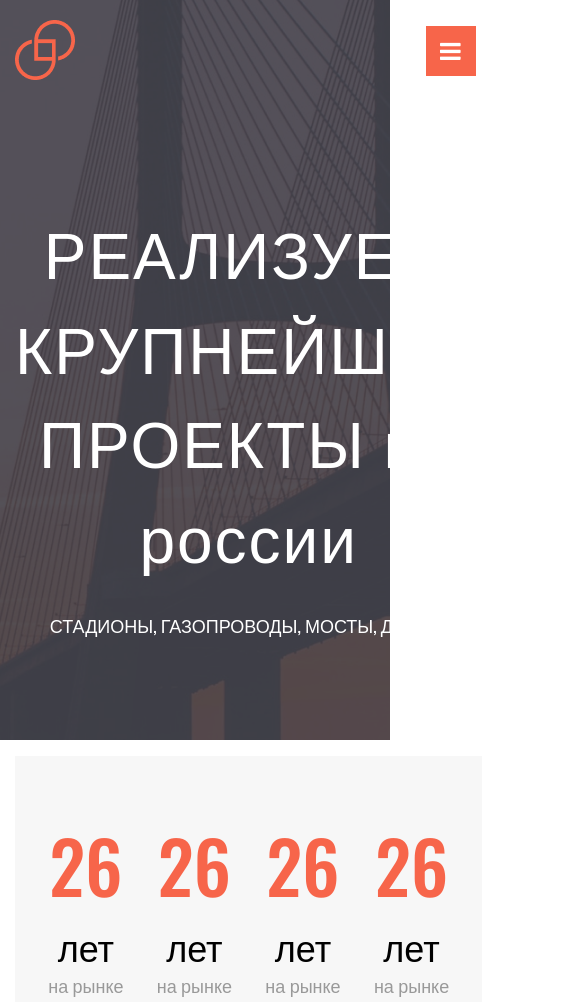
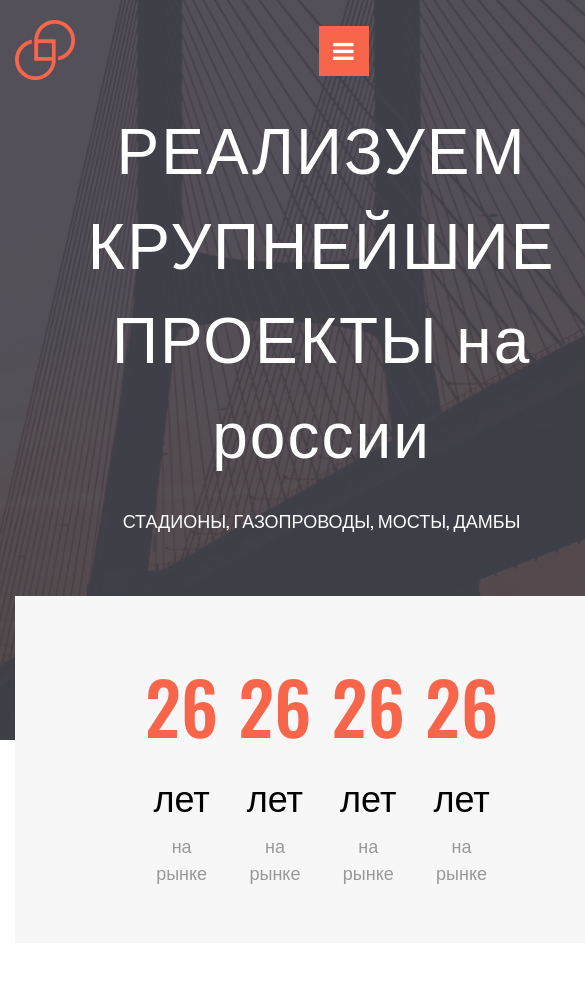
Before and after one commit to JuliaLuccio/Smart-projects, a plain HTML site: page index.html in a window 390 px wide. Shown: the top 1002 px of the page, 585 px wide, since content can reach past the window. Drawn offline with nearby package versions, Linux system fonts and the light colour scheme.

Commit message:
created header and changed achievement block

```diff
--- a/assets/src/styles/style.scss
+++ b/assets/src/styles/style.scss
@@ -1,6 +1,6 @@
-@import './components/reset';
-@import './components/variables';
-@import './components/mixin';
+@import "./components/reset";
+@import "./components/variables";
+@import "./components/mixin";
 
 *::selection {
   color: $yellow-color;
@@ -8,10 +8,12 @@
 }
 
 body {
-  font-family: 'Oswald', sans-serif;
+  font-family: "Oswald", sans-serif;
   font-weight: 500;
   font-size: 18px;
   line-height: 1.48;
+  background: url("./src/images/first-screen.png") no-repeat top center;
+  padding-top: 20px;
 }
 
 .container {
@@ -20,27 +22,12 @@ body {
   padding: 0 15px;
 }
 
-.first-screen {
-  background: url('./src/images/first-screen.png') no-repeat top center;
-  padding-top: 20px;
-
+.header {
   &__line {
-      display: grid;
-      grid-template-rows: 1fr minmax(230px,70%) 1fr;
-      align-items: center;
+    @include flexJustify($space);
   }
 
-	&__nav {
-      @include flexJustify ($space);
-	}
-
-	// &__nav-logo-link {
-	// }
-
-	// &__logo-img {
-	// }
-
-	&__nav-btn-menu {
+  &__btn-menu {
     background-color: transparent;
     border: none;
 
@@ -49,11 +36,21 @@ body {
     }
   }
 
-	&__nav-btn-img {
+  &__btn-img {
     display: inline-block;
-      background: url('./src/images/icons/menu-burger.png') no-repeat;
+    background: url("./src/images/icons/menu-burger.png") no-repeat;
     width: 50px;
     height: 50px;
+  }
+}
+
+.first-screen {
+
+  &__line {
+    display: grid;
+    grid-template-rows: minmax(460px, max-content) minmax(300px,max-content);
+    align-items: center;
+    row-gap: 50px;
   }
 
   &__content {
@@ -63,7 +60,7 @@ body {
   }
 
   &__content-title {
-      @include textSizeUp (64px);
+    @include textSizeUp(64px);
     letter-spacing: 2px;
     color: $white-color;
     margin-bottom: 30px;
@@ -76,30 +73,33 @@ body {
   }
 
   &__achievement {
-      @include flexJustify (space-evenly);
+    display: grid;
+    row-gap: 10px;
+    column-gap: 20px;
+    grid-template-columns: repeat(4,1fr);
+    grid-template-rows: minmax(86px, 1fr) minmax(43px, auto) minmax(22px, auto);
     align-items: center;
+    justify-items: center;
+    padding: 57px 130px;
+    text-align: center;
     background-color: $ligthgray;
-      text-align: center;
-      min-height: 300px;
-	}
-
-	&__achievement-item {
-      display: flex;
-      flex-direction: column;
   }
 
   &__achivement-item-amount {
     font-size: 72px;
     color: $accent-color;
+    order: 1;
   }
 
   &__achievement-item-year {
     font-size: 36px;
     color: $black-color;
+    order: 2;
   }
 
   &__achievement-item-trade {
     color: $gray-color;
+    order: 3;
   }
 }
 
@@ -108,7 +108,6 @@ body {
 }
 
 .project {
-
   padding-top: 100px;
 
   &__subtitle {
@@ -117,9 +116,10 @@ body {
   }
 
   &__list {
-      @include flexJustify ($space);
+    @include flexJustify($space);
     align-items: flex-start;
-      margin-bottom: 110px;
+    margin-bottom: 65px;
+    flex-wrap: wrap;
   }
 
   &__list-item {
@@ -144,16 +144,17 @@ body {
   }
 
   &__list-item-desc {
-      font-family: 'Open Sans', sans-serif;
+    font-family: "Open Sans", sans-serif;
     font-weight: 400;
     font-size: 16px;
     line-height: 1.38;
     color: $gray-color;
+    padding-bottom: 45px;
   }
 }
 
 .subtitle {
-   @include textSizeUp (36px);
+  @include textSizeUp(36px);
   text-align: center;
 }
 
@@ -165,25 +166,26 @@ body {
   // }
 
   &__line {
-      @include flexJustify ($space);
+    @include flexJustify($space);
     align-items: center;
   }
 
   &__title {
-      @include textRequest (48px);
+    @include textRequest(48px);
   }
 
   &__slogan {
-      @include textRequest (24px);
+    @include textRequest(24px);
   }
 
   &__btn {
-      @include textSizeUp (14px);
+    @include textSizeUp(14px);
     min-width: 175px;
     min-height: 49px;
     border: none;
     font-weight: 500;
-      background: url('./src/images/icons/mail.png') no-repeat left 25px center $white-color;
+    background: url("./src/images/icons/mail.png") no-repeat left 25px center
+      $white-color;
     font-family: inherit;
     letter-spacing: 2px;
     padding: 0 15px 0 45px;
@@ -195,7 +197,6 @@ body {
 }
 
 .services {
-
   padding-top: 150px;
 
   &__subtitle {
@@ -205,7 +206,7 @@ body {
   &__list {
     display: grid;
     grid-template-columns: repeat(3, 1fr);
-      grid-template-rows: repeat(2,minmax(250px,1fr));
+    grid-template-rows: repeat(2, minmax(250px, 1fr));
     gap: 30px;
   }
 
@@ -221,8 +222,14 @@ body {
   // }
 
   &__list-item-service-name {
-      @include textSizeUp (21px);
+    @include textSizeUp(21px);
     text-align: center;
     max-width: 180px;
   }
 }
+
+@media (max-width: 1080px) {
+  .project__list {
+    justify-content: space-evenly;
+  }
+}
--- a/index.html
+++ b/index.html
@@ -11,17 +11,19 @@
   <link href="https://fonts.googleapis.com/css2?family=Open+Sans&family=Oswald:wght@400;500;700&display=swap" rel="stylesheet">
 </head>
 <body>
+  <header class="header">
+    <div class="container header__line">
+      <a class="header__logo-link" href="#">
+        <img class="header__logo-img" src="./assets/src/images/icons/logo.png" alt="logo company" width="60" height="60">
+      </a>
+      <button class="header__btn-menu" type="button">
+        <span class="header__btn-img"></span>
+      </button>
+    </div>
+  </header>
   <main>
     <section class="first-screen">
       <div class="container first-screen__line">
-        <nav class="first-screen__nav">
-          <a class="first-screen__nav-logo-link" href="#">
-            <img class="first-screen__logo-img" src="./assets/src/images/icons/logo.png" alt="logo company" width="60" height="60">
-          </a>
-          <button class="first-screen__nav-btn-menu" type="button">
-            <span class="first-screen__nav-btn-img"></span>
-          </button>
-        </nav>
         <div class="first-screen__content">
           <h1 class="first-screen__content-title">
             реализуем крупнейшие проекты <span class="title-lower">на россии</span>
@@ -31,26 +33,21 @@
           </span>
         </div>
         <div class="first-screen__achievement">
-          <div class="first-screen__achievement-item">
             <span class="first-screen__achivement-item-amount">26</span>
             <span class="first-screen__achievement-item-year">лет</span>
             <span class="first-screen__achievement-item-trade">на рынке</span>
-          </div>
-          <div class="first-screen__achievement-item">
+
             <span class="first-screen__achivement-item-amount">26</span>
             <span class="first-screen__achievement-item-year">лет</span>
             <span class="first-screen__achievement-item-trade">на рынке</span>
-          </div>
-          <div class="first-screen__achievement-item">
+
             <span class="first-screen__achivement-item-amount">26</span>
             <span class="first-screen__achievement-item-year">лет</span>
             <span class="first-screen__achievement-item-trade">на рынке</span>
-          </div>
-          <div class="first-screen__achievement-item">
+
             <span class="first-screen__achivement-item-amount">26</span>
             <span class="first-screen__achievement-item-year">лет</span>
             <span class="first-screen__achievement-item-trade">на рынке</span>
-          </div>
         </div>
       </div>
     </section>
```
Also changed, not shown: assets/style.css. Lines whose indentation alone changed are shown as unchanged.
